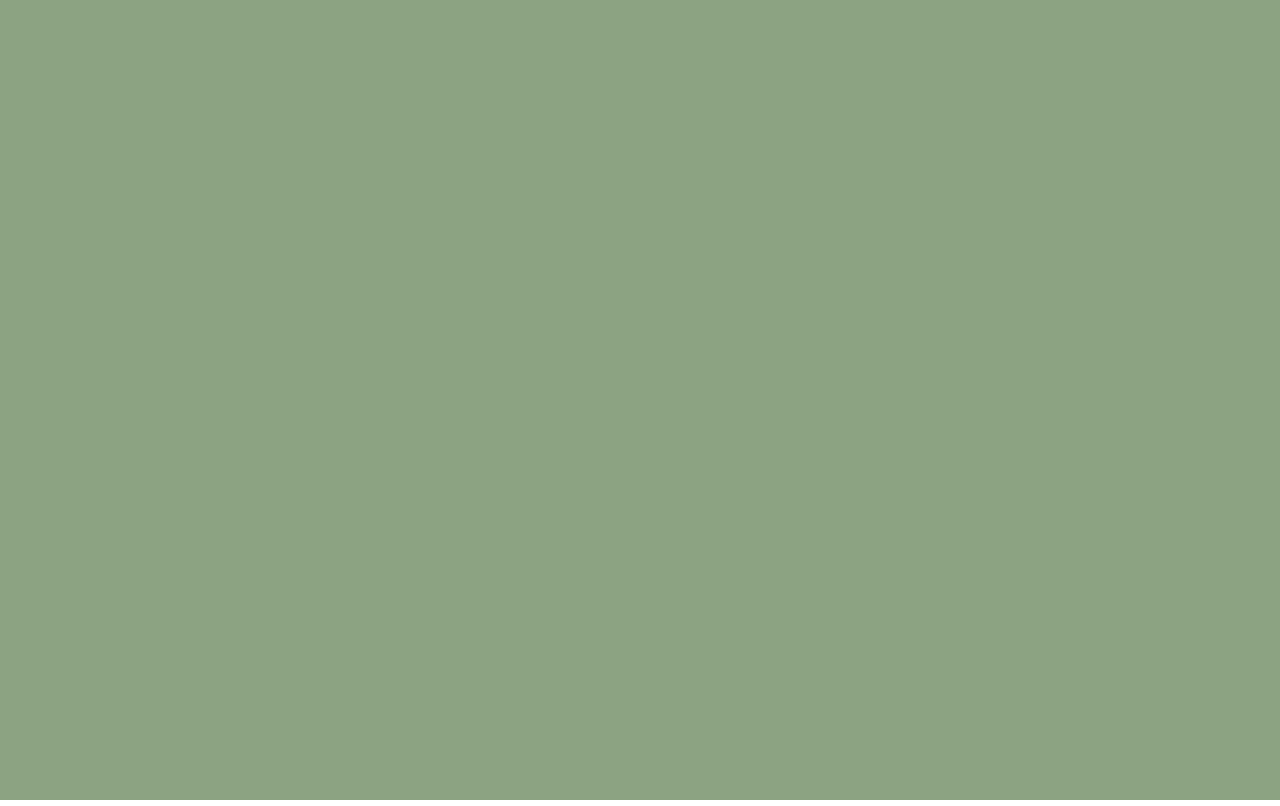
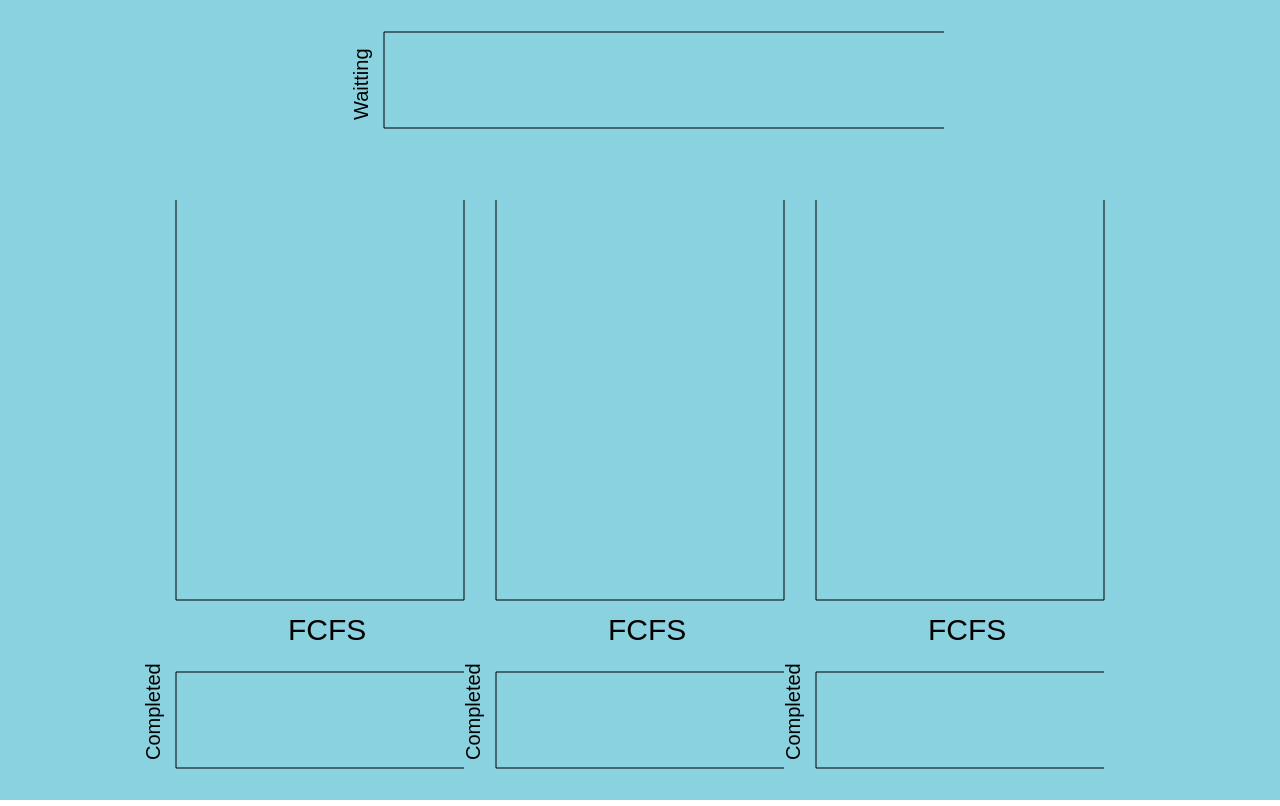
Before and after one commit to Wulixyz/OperatorSystemGraphyics, a plain HTML site: page index.html in a window 1280 px wide. Both pictures are taken after a click on the button "提交". Drawn offline with nearby package versions, Linux system fonts and the light colour scheme.

Commit message:
finish display structurt

```diff
--- a/css/animation.css
+++ b/css/animation.css
@@ -8,7 +8,7 @@ body {
     align-items: center;
     height: 100vh;
     width: 100vw;
-    background-image: url('../picture/background.png');
+    /* background-image: url('../picture/background.png'); */
     background-repeat: no-repeat;
     background-size: cover;
 }
--- a/index.html
+++ b/index.html
@@ -8,15 +8,16 @@
     <link href="https://cdn.bootcdn.net/ajax/libs/twitter-bootstrap/5.2.3/css/bootstrap.min.css" rel="stylesheet">
     <script src="https://cdn.bootcdn.net/ajax/libs/twitter-bootstrap/5.2.3/js/bootstrap.bundle.min.js"></script>
     <link rel="stylesheet" href="./css/animation.css">
-    <script type="module" src="./ModuleFiles/schedule.js"></script>
     <title>Schedule Animation</title>
 </head>
 <body>
     <div id="schedule_1">
         <script type="module">
-            import { Schedule } from './js/index.js'
+            import { Schedule } from './js/index.js';
+            import ModuleFactory from './ModuleFiles/schedule.js';
+
             $(document).ready(function() {
-                let schedule = new Schedule('schedule_1');
+                let schedule = new Schedule('schedule_1',ModuleFactory);
             });
         </script>
     </div>
--- a/js/index.js
+++ b/js/index.js
@@ -88,7 +88,7 @@ class DisplayBackground extends AnimationObjectBase {
     resize() {
         this.ctx.canvas.height = this.display.height;
         this.ctx.canvas.width = this.display.width;
-        this.ctx.fillStyle = "rgba(140,163,130,1)";
+        this.ctx.fillStyle = "rgba(138,210,223,1)";
         this.ctx.fillRect(0,0,this.ctx.canvas.width,this.ctx.canvas.height);
     }
 
@@ -97,15 +97,159 @@ class DisplayBackground extends AnimationObjectBase {
     }
 
     render() {
-        this.ctx.fillStyle = "rgba(140,163,130,1)";
+        this.ctx.fillStyle = "rgba(138,210,223,1)";
         this.ctx.fillRect(0,0,this.ctx.canvas.width,this.ctx.canvas.height);
+    }
+}class LineProcessGroup extends AnimationObjectBase {
+    constructor(root,pos,width,height,mode) {
+        super();
+        this.root = root;
+        this.ctx = this.root.ctx;
+        this.mode = mode;
+        this.pos = pos;
+        this.width = width;
+        this.height = height;
+        this.scale = this.root.scale;
+
+        this.topLeft = [this.pos[0],this.pos[1] - 0.06 * this.scale];
+        this.bottomLeft = [this.pos[0],this.pos[1] + 0.06 * this.scale];
+        this.topRight = [this.pos[0] + this.width,this.pos[1] - 0.06 * this.scale];
+        this.bottomRight = [this.pos[0] + this.width,this.pos[1] + 0.06 * this.scale];
+    }
+
+    update() {
+        this.render();
+    }
+
+    render() {
+        this.renderLine();
+        this.renderMode();
+    }
+
+    renderLine() {
+        this.drawLine(this.topLeft,this.topRight);
+        this.drawLine(this.topLeft,this.bottomLeft);
+        this.drawLine(this.bottomLeft,this.bottomRight);
+    }
+
+    renderMode() {
+        this.ctx.font = "20px Arial";
+        this.ctx.save();
+        this.ctx.translate(this.bottomLeft[0] - 0.02 * this.scale,this.bottomLeft[1] - 0.01 * this.scale);
+        this.ctx.rotate(-Math.PI / 2);
+        this.ctx.fillStyle = "black";
+        this.ctx.fillText(this.mode,0,0);
+        this.ctx.restore();
+    }
+
+    drawLine(pos1,pos2) {
+        this.ctx.beginPath();
+        this.ctx.moveTo(pos1[0],pos1[1]);
+        this.ctx.lineTo(pos2[0],pos2[1]);
+        this.ctx.stroke();
+    }
+}class ProcessBlock extends AnimationObjectBase {
+    constructor(root,pos1,pos2) {
+        super();
+        this.root = root;
+        this.ctx = this.root.ctx;
+        this.pos1 = pos1;
+        this.pos2 = pos2;
+    }
+
+    update() {
+        this.render();
+    }
+
+    render() {
+        this.ctx.fillStyle = "rgba(242,232,60,1)";
+        this.fillRect(this.pos1[0],this.pos1[1],this.pos2[0],this.pos2[1]);
+    }
+}class ProcessHandleGroup extends AnimationObjectBase {
+    constructor(display,pos,selectMode) {
+        super();
+        this.display = display;
+        this.ctx = this.display.ctx;
+        this.processInfoArray = this.display.processInfoArray;
+        this.scale = this.display.scale;
+        this.power = 0.18;
+        this.height = 0.5 * this.scale;
+        this.width = 0.36 * this.scale;
+
+        this.pos = pos;
+        this.selectMode = selectMode;
+
+        this.completeProcess = new LineProcessGroup(this,[this.pos[0] - this.width / 2,this.pos[1] + 0.15 * this.scale],this.width,this.height,"Completed");
+    }
+
+    show() {
+
+    }
+
+    update() {
+        this.render();
+    }
+
+    render() {
+        this.renderBottomLine();
+        this.renderTwoSidesLine();
+        this.renderBottomMessage();
+    }
+
+    renderBottomLine() {
+        this.drawLine(this.pos[0] - this.power * this.scale,this.pos[1],this.pos[0] + this.power * this.scale,this.pos[1]);
+    }
+
+    renderBottomMessage() {
+        this.ctx.font = "30px Arial";
+        this.ctx.fillStyle = "black";
+        this.ctx.fillText(this.selectMode,this.pos[0] - 0.04 * this.scale,this.pos[1] + 0.05 * this.scale);
+    }
+
+    renderTwoSidesLine() {
+        this.drawLine(this.pos[0] - this.power * this.scale,this.pos[1],this.pos[0] - this.power * this.scale,this.pos[1] - 0.5 * this.scale);
+        this.drawLine(this.pos[0] + this.power * this.scale,this.pos[1],this.pos[0] + this.power * this.scale,this.pos[1] - 0.5 * this.scale);
+    }
+
+    drawLine(x1,y1,x2,y2) {
+        this.ctx.beginPath();
+        this.ctx.moveTo(x1,y1);
+        this.ctx.lineTo(x2,y2);
+        this.ctx.stroke();
+    }
+}class ProcessWaitGroup extends AnimationObjectBase {
+    constructor(display) {
+        super();
+        this.display = display;
+
+        this.ctx = this.display.ctx;
+        this.width = this.display.width;
+        this.height = this.display.height;
+        this.scale = this.display.scale;
+
+        this.groupGraphyics = new LineProcessGroup(this,[0.3 * this.width,0.1 * this.height],0.7 * this.scale,0.1 * this.height,"Waitting");
+    }
+
+    render() {
+
+    }
+
+    update() {
+        this.render();
     }
 }class Display extends AnimationObjectBase {
     constructor(root) {
         super();
         this.root = root;
-        this.$display = $(`<div class='schedule-display'></div>`)
+        this.ModuleFactory = this.root.ModuleFactory;
+        this.$display = $(`<div class='schedule-display'></div>`);
         this.root.$schedule.append(this.$display);
+
+        this.processInfoArray = this.root.menu.processInfoArray;
+
+        this.width = this.$display.width();
+        this.height = this.$display.height();
+        this.scale = this.height;
 
         this.hide();
 
@@ -117,15 +261,21 @@ class DisplayBackground extends AnimationObjectBase {
     }
 
     resize() {
-        this.width = this.$display.width();
-        this.height = this.$display.height();
-        this.scale = this.height;
-
         if(this.displayBackground) this.displayBackground.resize();
     }
 
     show() {
         this.displayBackground = new DisplayBackground(this);
+
+        this.ctx = this.displayBackground.ctx;
+
+        this.processWaitGroup = new ProcessWaitGroup(this);
+
+        this.processHandleGroups = [];
+        for(let i = 1;i <= 3;i ++ ) {
+            this.processHandleGroups.push(new ProcessHandleGroup(this,[this.width / 4 * i,this.height * 0.75],"FCFS"));
+        }
+
         this.resize();
 
         this.$display.show();
@@ -237,6 +387,8 @@ class Menu {
                 });
             });
 
+            outer.processInfoArray = processInfoArray;
+
             outer.hide();
             outer.root.display.show();
         });
@@ -284,8 +436,9 @@ class Result {
     }
 }
 export class Schedule {
-    constructor(id) {
+    constructor(id,ModuleFactory) {
         this.id = id;
+        this.ModuleFactory = ModuleFactory;
         this.$schedule = $('#' + id);
 
         this.menu = new Menu(this);
--- a/js/src/display/background/zbase.js
+++ b/js/src/display/background/zbase.js
@@ -17,7 +17,7 @@ class DisplayBackground extends AnimationObjectBase {
     resize() {
         this.ctx.canvas.height = this.display.height;
         this.ctx.canvas.width = this.display.width;
-        this.ctx.fillStyle = "rgba(140,163,130,1)";
+        this.ctx.fillStyle = "rgba(138,210,223,1)";
         this.ctx.fillRect(0,0,this.ctx.canvas.width,this.ctx.canvas.height);
     }
 
@@ -26,7 +26,7 @@ class DisplayBackground extends AnimationObjectBase {
     }
 
     render() {
-        this.ctx.fillStyle = "rgba(140,163,130,1)";
+        this.ctx.fillStyle = "rgba(138,210,223,1)";
         this.ctx.fillRect(0,0,this.ctx.canvas.width,this.ctx.canvas.height);
     }
 }
--- a/js/src/menu/zbase.js
+++ b/js/src/menu/zbase.js
@@ -100,6 +100,8 @@ class Menu {
                 });
             });
 
+            outer.processInfoArray = processInfoArray;
+
             outer.hide();
             outer.root.display.show();
         });
--- a/js/src/zbase.js
+++ b/js/src/zbase.js
@@ -1,6 +1,7 @@
 export class Schedule {
-    constructor(id) {
+    constructor(id,ModuleFactory) {
         this.id = id;
+        this.ModuleFactory = ModuleFactory;
         this.$schedule = $('#' + id);
 
         this.menu = new Menu(this);
```
Also changed, not shown: js/src/display/lineProcessGroup/zbase.js (added, +49 -0 lines), js/src/display/processBlock/zbase.js (added, +18 -0 lines), js/src/display/processHandleGroup/zbase.js (added, +53 -0 lines), js/src/display/processWaitGroup/zbase.js (added, +21 -0 lines), js/src/display/zbase.js (+18 -5 lines).
